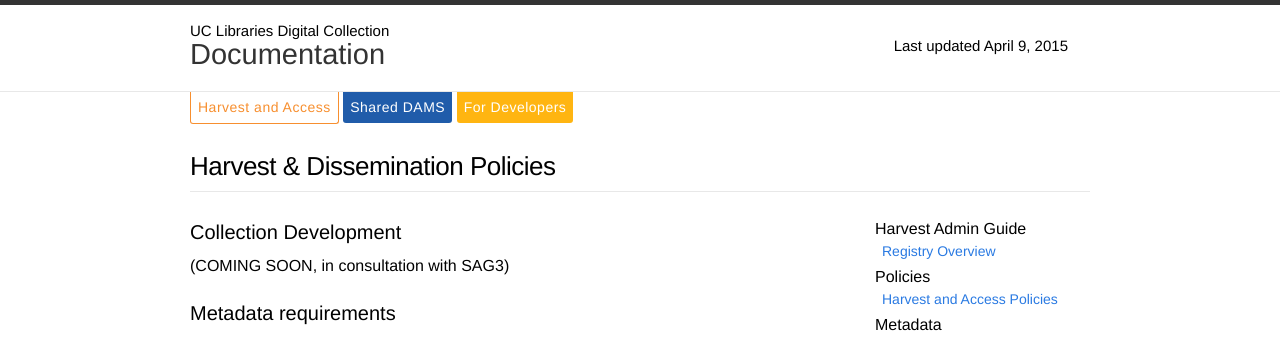
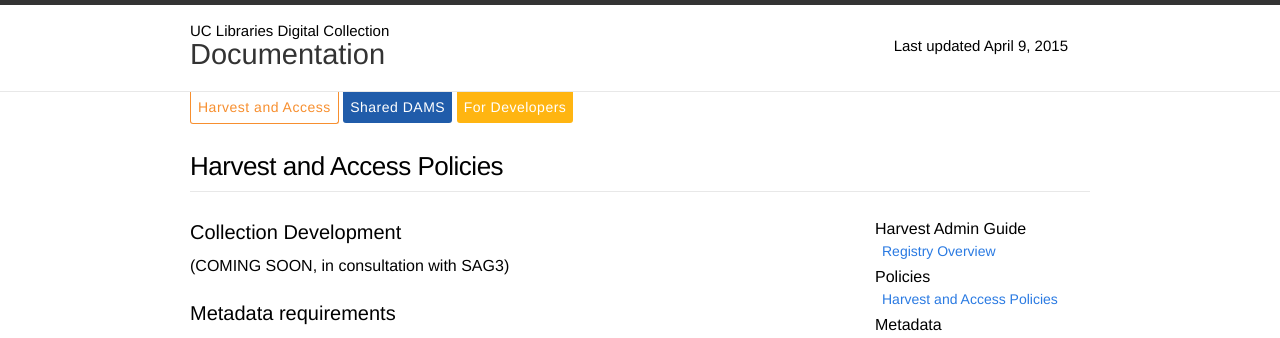
Before and after one commit to ucldc/ucldc-docs, a Jekyll site: the page built from docs/registry/access-policies.md, in a window 1280 px wide. Shown: the top 338 px of the page. Built offline with Jekyll 4.4.1, drawn with Linux system fonts in a browser that asks for light colours; nearby versions of some CDN libraries.

Commit message:
Update access-policies.md

```diff
--- a/docs/registry/access-policies.md
+++ b/docs/registry/access-policies.md
@@ -1,6 +1,6 @@
 ---
 layout: registry-doc
-title: Harvest & Dissemination Policies
+title: Harvest and Access Policies
 permalink: /docs/registry/access-policies/
 breadcrumbs: Calisphere Admin Guide
 ---
```
